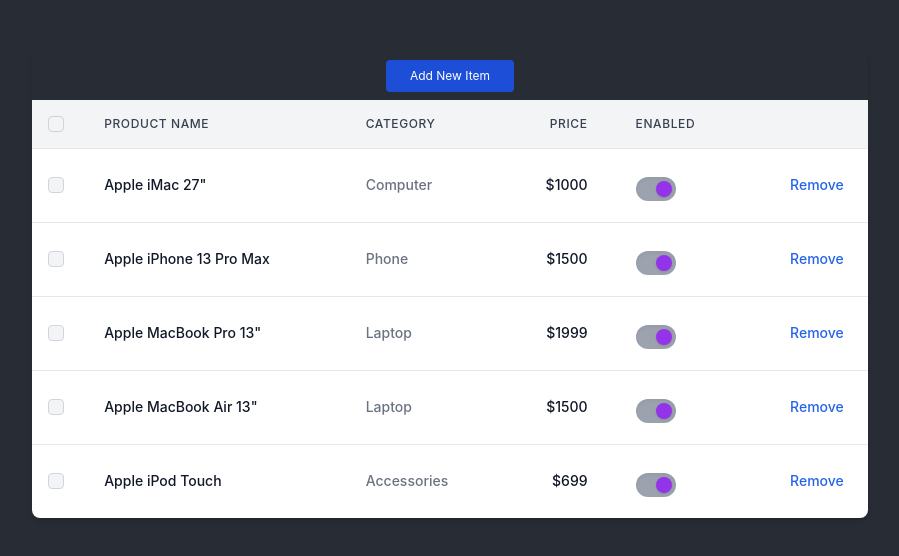
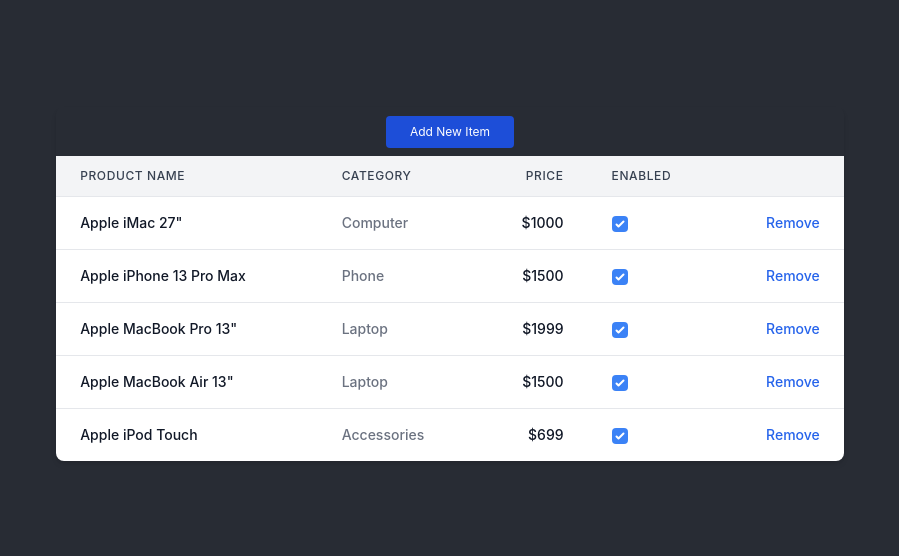
Before and after one commit to ducpham-agilityio/react-concepts, a React (Vite) app: page / in a window 1280 px wide. Shown: the part 116-672 px from the top of the page, without its empty margins (190-1089 px from the left). Built offline with nearby package versions, Linux system fonts and the light colour scheme.

Commit message:
feat(inventory): replace toggles with checkboxes

```diff
--- a/src/components/Inventory.tsx
+++ b/src/components/Inventory.tsx
@@ -93,12 +93,6 @@
             <table className="min-w-full divide-y divide-gray-200 table-fixed dark:divide-gray-700">
               <thead className="bg-gray-100 dark:bg-gray-700">
                 <tr>
-                  <th scope="col" className="p-4">
-                    <div className="flex items-center">
-                      <input id="checkbox-all" type="checkbox" className="w-4 h-4 text-blue-600 bg-gray-100 rounded border-gray-300 focus:ring-blue-500 dark:focus:ring-blue-600 dark:ring-offset-gray-800 focus:ring-2 dark:bg-gray-700 dark:border-gray-600" />
-                      <label htmlFor="checkbox-all" className="sr-only">checkbox</label>
-                    </div>
-                  </th>
                   <th scope="col" className="py-3 px-6 text-xs font-medium tracking-wider text-left text-gray-700 uppercase dark:text-gray-400">
                     Product Name
                   </th>
--- a/src/components/InventoryItem.tsx
+++ b/src/components/InventoryItem.tsx
@@ -20,20 +20,16 @@
 
   return (
     <tr className="hover:bg-gray-100 dark:hover:bg-gray-700">
-      <td className="p-4 w-4">
-        <div className="flex items-center">
-          <input id="checkbox-table-1" type="checkbox" className="w-4 h-4 text-blue-600 bg-gray-100 rounded border-gray-300 focus:ring-blue-500 dark:focus:ring-blue-600 dark:ring-offset-gray-800 focus:ring-2 dark:bg-gray-700 dark:border-gray-600" />
-          <label htmlFor="checkbox-table-1" className="sr-only">checkbox</label>
-        </div>
-      </td>
       <td className="py-4 px-6 text-sm text-left font-medium text-gray-900 whitespace-nowrap dark:text-white">{item.name}</td>
       <td className="py-4 px-6 text-sm text-left font-medium text-gray-500 whitespace-nowrap dark:text-white">{item.category}</td>
       <td className="py-4 px-6 text-sm text-right font-medium text-gray-900 whitespace-nowrap dark:text-white">${item.price}</td>
       <td className="py-4 px-6 text-sm text-left font-medium text-gray-900 whitespace-nowrap dark:text-white">
-        <Toggle
-          value={item.enabled}
-          onChange={value => {
-            handleFieldChange('enabled', value);
+        <input
+          type="checkbox"
+          className="rounded text-blue-500"
+          checked={item.enabled}
+          onChange={() => {
+            handleFieldChange('enabled', !item.enabled);
           }}
         />
       </td>
--- a/src/components/Toggle.tsx
+++ /dev/null
@@ -1,33 +0,0 @@
-import { useEffect, useState } from "react";
-
-interface ToggleProps {
-  value: boolean;
-  onChange: (value: boolean) => void;
-}
-
-export default function Toggle({ value: checked, onChange }: ToggleProps) {
-  const classesByState = {
-    checked: "absolute block w-4 h-4 mt-1 ml-1 rounded-full shadow inset-y-0 left-0 focus-within:shadow-outline transition-transform duration-300 ease-in-out bg-purple-600 transform translate-x-full",
-    unchecked: "absolute block w-4 h-4 mt-1 ml-1 bg-white rounded-full shadow inset-y-0 left-0 focus-within:shadow-outline transition-transform duration-300 ease-in-out",
-  };
-
-  const handleChange = () => {
-    onChange(!checked);
-  };
-
-  return (
-    <label htmlFor="unchecked" className="mt-3 inline-flex items-center cursor-pointer">
-      <span className="relative" onClick={handleChange}>
-        <span className="block w-10 h-6 bg-gray-400 rounded-full shadow-inner"></span>
-        <span className={checked ? classesByState.checked : classesByState.unchecked}>
-          <input
-            type="checkbox"
-            checked={checked}
-            onChange={handleChange}
-            className="absolute opacity-0 w-0 h-0"
-          />
-        </span>
-      </span>
-    </label>
-  );
-}
```
